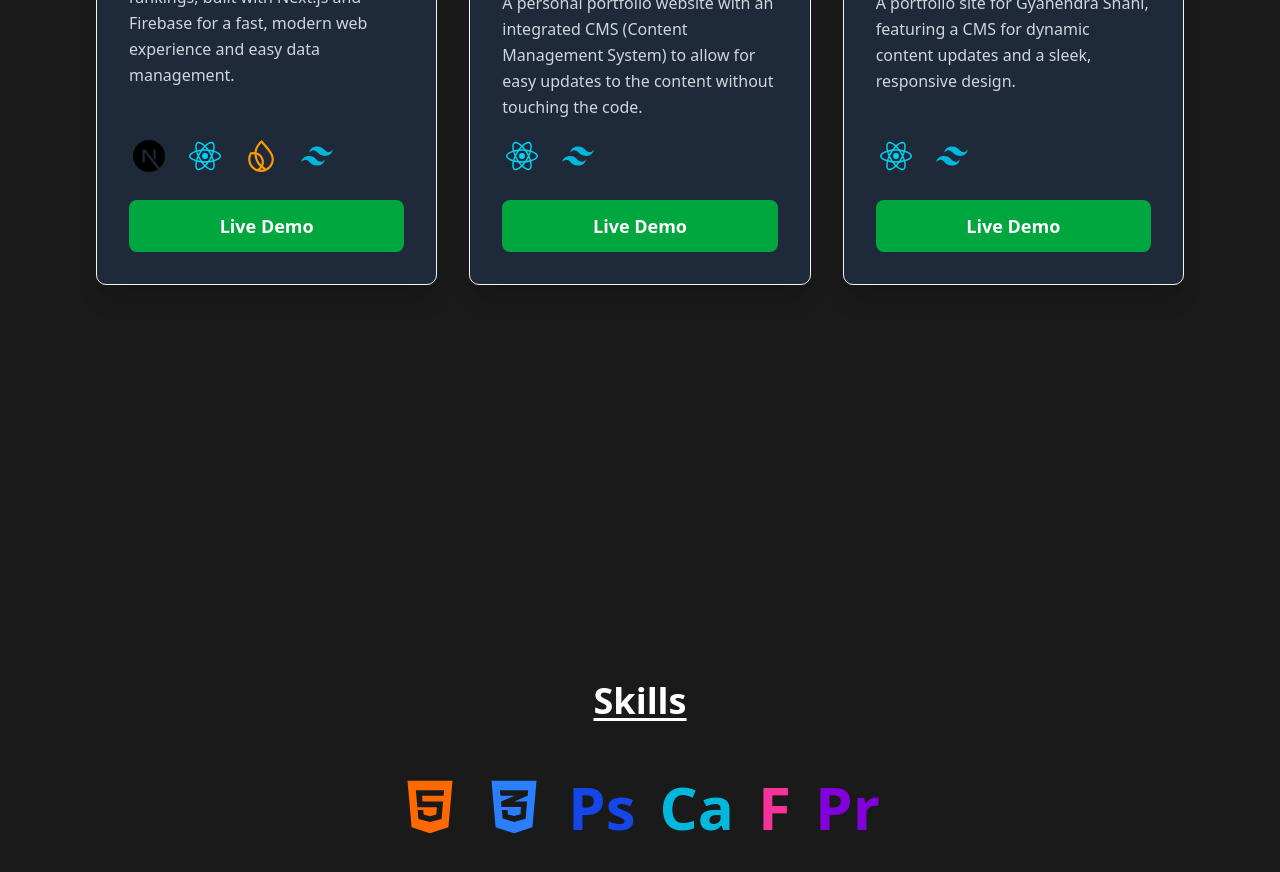
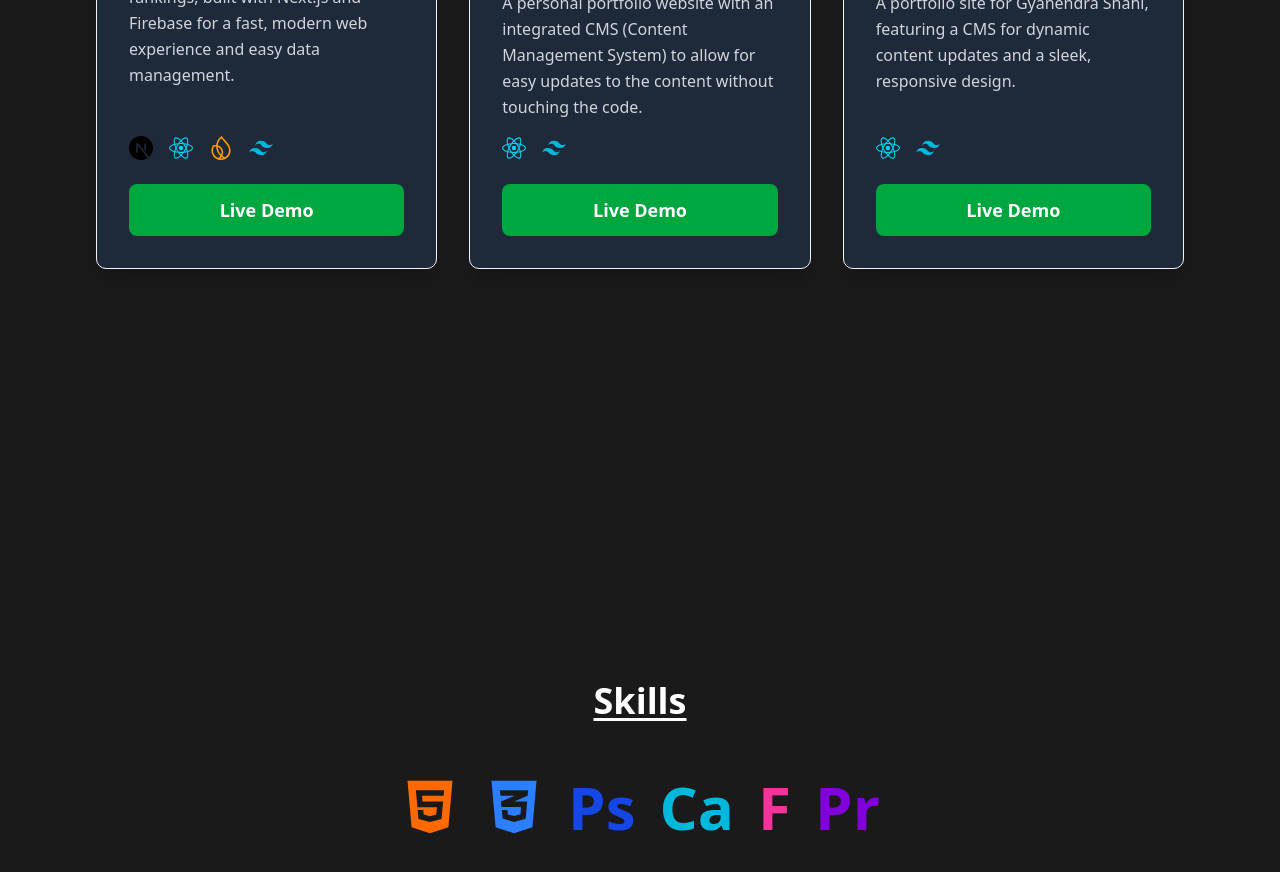
Before and after one commit to bshalrawal/Portfolio, a Next.js app: page / in a window 1280 px wide. Shown: the part 2020-2892 px from the top of the page. Built offline with nearby package versions, Linux system fonts and the light colour scheme.

Commit message:
Update Projects.tsx

```diff
--- a/app/Components/Projects.tsx
+++ b/app/Components/Projects.tsx
@@ -5,10 +5,10 @@ import type { JSX } from 'react';
 import { SiReact, SiNextdotjs, SiFirebase, SiTailwindcss } from "react-icons/si";
 
 const techIcons: { [key: string]: JSX.Element } = {
-  react: <SiReact className="text-cyan-400 w-8 h-8" />,
-  nextjs: <SiNextdotjs className="text-black dark:text-white w-8 h-8" />,
-  firebase: <SiFirebase className="text-amber-500 w-8 h-8" />,
-  tailwind: <SiTailwindcss className="text-cyan-500 w-8 h-8" />,
+  react: <SiReact className="text-cyan-400 text-2xl" />,
+  nextjs: <SiNextdotjs className="text-black dark:text-white text-2xl" />,
+  firebase: <SiFirebase className="text-amber-500 text-2xl" />,
+  tailwind: <SiTailwindcss className="text-cyan-500 text-2xl" />,
 };
 
 interface ProjectCardProps {
@@ -26,7 +26,7 @@ const ProjectCard: React.FC<ProjectCardProps> = ({ title, description, technolog
 
       <div className="flex flex-wrap items-center gap-4 mb-6">
         {technologies.map((tech, index) => (
-          <div key={index} className="w-10 h-10 flex items-center justify-center" title={tech}>
+          <div key={index} className="flex items-center justify-center" title={tech}>
             {techIcons[tech.toLowerCase()] || (
               <span className="text-sm font-medium text-gray-500">{tech}</span>
             )}
@@ -57,7 +57,7 @@ const Projects = () => {
       title: 'Kathmandu Review',
       description: 'A site for publishing reviews and rankings, built with Next.js and Firebase for a fast, modern web experience and easy data management.',
       technologies: ['nextjs', 'react', 'firebase', 'tailwind'],
-      liveLink: '#', // Placeholder link
+      liveLink: '#',
     },
     {
       id: 2,
```
